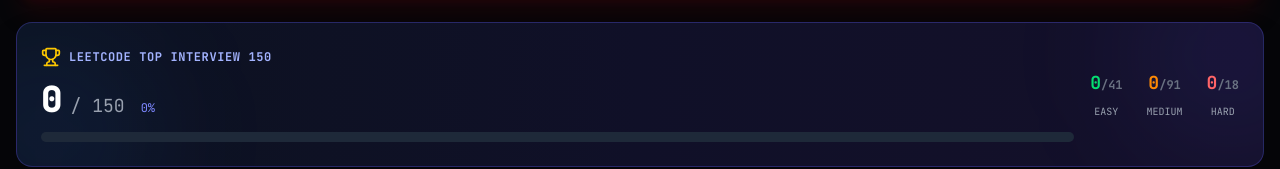
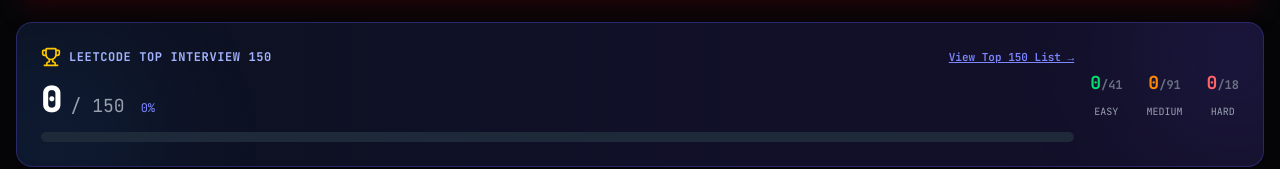
Before and after one commit to devantaris/leetcode, a React (Vite) app: page / in a window 1280 px wide. Shown: the part 645-814 px from the top of the page. Built offline with nearby package versions, Linux system fonts and the light colour scheme.

Commit message:
feat: set start date to July 27 2026 & add Top 150 status filter toggle

```diff
--- a/src/components/SearchAndFilter.tsx
+++ b/src/components/SearchAndFilter.tsx
@@ -67,6 +67,7 @@
             className="bg-[#181824] border border-gray-800 rounded-xl px-3 py-2 text-xs font-mono text-gray-200 focus:outline-none focus:border-orange-500 cursor-pointer"
           >
             <option value="all">All Statuses</option>
+            <option value="top150">🏆 LeetCode Top 150 Only</option>
             <option value="unsolved">Unsolved Only</option>
             <option value="solved">Solved Only</option>
             <option value="review">Blind Reviews Only</option>
--- a/src/components/Top150Card.tsx
+++ b/src/components/Top150Card.tsx
@@ -6,7 +6,7 @@
 import { AnimatedCounter } from './AnimatedCounter';
 
 export const Top150Card: React.FC = () => {
-  const { progress } = useProgress();
+  const { progress, setStatusFilter } = useProgress();
 
   // Gather all unique Top 150 problems in the plan (by lcNumber, skip reviews)
   const top150ProblemsMap = new Map<number, { id: string; difficulty: string }>();
@@ -68,11 +68,20 @@
 
           {/* LEFT: Title + Progress */}
           <div className="flex flex-col gap-3 flex-1 min-w-0">
-            <div className="flex items-center gap-2">
-              <Trophy className="w-5 h-5 text-yellow-400" />
-              <span className="text-xs font-mono font-bold uppercase tracking-wider text-indigo-300">
-                LeetCode Top Interview 150
-              </span>
+            <div className="flex items-center justify-between gap-2">
+              <div className="flex items-center gap-2">
+                <Trophy className="w-5 h-5 text-yellow-400" />
+                <span className="text-xs font-mono font-bold uppercase tracking-wider text-indigo-300">
+                  LeetCode Top Interview 150
+                </span>
+              </div>
+              <a
+                href="#/curriculum"
+                onClick={() => setStatusFilter('top150')}
+                className="text-[11px] font-mono text-indigo-400 hover:text-indigo-300 underline font-semibold transition"
+              >
+                View Top 150 List →
+              </a>
             </div>
 
             <div className="flex items-baseline gap-2">
--- a/src/components/WeekAccordion.tsx
+++ b/src/components/WeekAccordion.tsx
@@ -87,6 +87,7 @@
                 // Filter problems inside day based on search query & dropdown filters
                 const filteredProblems = d.problems.filter((p: Problem) => {
                   if (selectedDifficulty !== 'All' && p.difficulty !== selectedDifficulty) return false;
+                  if (statusFilter === 'top150' && (!TOP_150_LC_NUMBERS.has(p.lcNumber) || p.isReview)) return false;
                   if (statusFilter === 'solved' && !progress[p.id]) return false;
                   if (statusFilter === 'unsolved' && progress[p.id]) return false;
                   if (statusFilter === 'review' && !p.isReview) return false;
--- a/src/context/ProgressContext.tsx
+++ b/src/context/ProgressContext.tsx
@@ -11,7 +11,7 @@
 const KEY_LAST_DATE = "dsa_last_date_v2";
 const KEY_SOLVE_HISTORY = "dsa_solve_history_v2";
 
-export const PROGRAM_START_DATE = new Date("2026-07-28T00:00:00");
+export const PROGRAM_START_DATE = new Date("2026-07-27T00:00:00");
 
 interface ProgressContextType {
   progress: UserProgressMap;
@@ -27,8 +27,8 @@
   setSearchQuery: (query: string) => void;
   selectedDifficulty: string;
   setSelectedDifficulty: (diff: string) => void;
-  statusFilter: 'all' | 'solved' | 'unsolved' | 'review';
-  setStatusFilter: (filter: 'all' | 'solved' | 'unsolved' | 'review') => void;
+  statusFilter: 'all' | 'solved' | 'unsolved' | 'review' | 'top150';
+  setStatusFilter: (filter: 'all' | 'solved' | 'unsolved' | 'review' | 'top150') => void;
   exportJSON: () => void;
   exportJSONString: () => string;
   importJSON: (jsonString: string) => boolean;
@@ -65,7 +65,7 @@
   const [activeWeek, setActiveWeek] = useState<number>(1);
   const [searchQuery, setSearchQuery] = useState<string>('');
   const [selectedDifficulty, setSelectedDifficulty] = useState<string>('All');
-  const [statusFilter, setStatusFilter] = useState<'all' | 'solved' | 'unsolved' | 'review'>('all');
+  const [statusFilter, setStatusFilter] = useState<'all' | 'solved' | 'unsolved' | 'review' | 'top150'>('all');
   const [soundEnabled, setSoundEnabled] = useState<boolean>(true);
 
   useEffect(() => {
```
